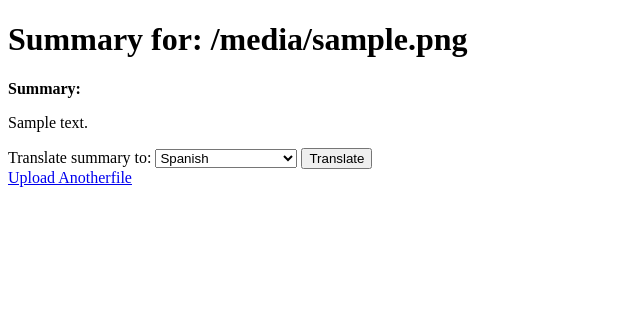
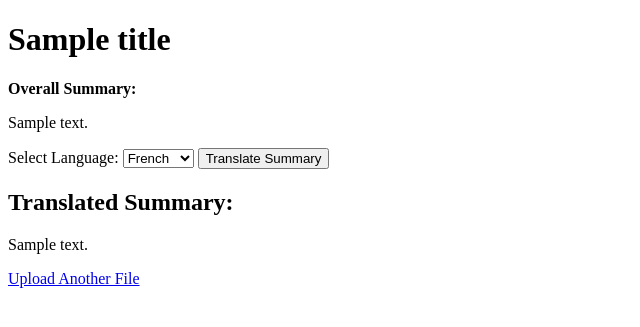
Before and after one commit to Machame1/language-analysis, a Flask app: template templates/summary.html in a window 1280 px wide. Shown: the top 327 px of the page, without its empty margins (0-640 px from the left). Run offline with Flask 3, Linux system fonts and the light colour scheme; the template is opened without the code that fills it: most values are stand-ins (such as "Sample title", 1, 10 or a date in 2020).

Commit message:
Update summary.html

```diff
--- a/templates/summary.html
+++ b/templates/summary.html
@@ -3,36 +3,32 @@
 <head>
     <meta charset="UTF-8">
     <meta name="viewport" content="width=device-width, initial-scale=1.0">
-    <title>Summary</title>
+    <title>{{ title }}</title>
 </head>
 <body>
-    <h1>Summary for: {{ filename }}</h1>
+    <h1>{{ title }}</h1>
 
-    <!-- Display the summary -->
-    <p><strong>Summary:</strong></p>
+    <p><strong>Overall Summary:</strong></p>
     <p>{{ summary }}</p>
 
     <!-- Form to translate the summary -->
-    <form action="{{ url_for('summarize_route', filename=filename) }}" method="POST">
-        <label for="language">Translate summary to:</label>
-        <select name="language" id="language" required>
+    <form method="POST">
+        <label for="language">Select Language:</label>
+        <select name="language" id="language">
+            <option value="fr">French</option>
             <option value="es">Spanish</option>
-            <option value="fr">French</option>
             <option value="de">German</option>
-            <option value="zh-cn">Chinese (Simplified)</option>
-            <option value="ja">Japanese</option>
-            <option value="ko">Korean</option>
-            <option value="ru">Russian</option>
-            <option value="pt">Portuguese</option>
             <option value="it">Italian</option>
-            <option value="hi">Hindi</option>
-            <option value="ar">Arabic</option>
-            <!-- Add more language options as needed -->
+            <option value="te">Telugu</option>
         </select>
-        <button type="submit">Translate</button>
+        <button type="submit">Translate Summary</button>
     </form>
 
-    <a href="{{ url_for('index') }}">Upload Anotherfile</a>
+    {% if translated_summary %}
+    <h2>Translated Summary:</h2>
+    <p>{{ translated_summary }}</p>
+    {% endif %}
 
+    <a href="{{ url_for('index') }}">Upload Another File</a>
 </body>
 </html>
```
